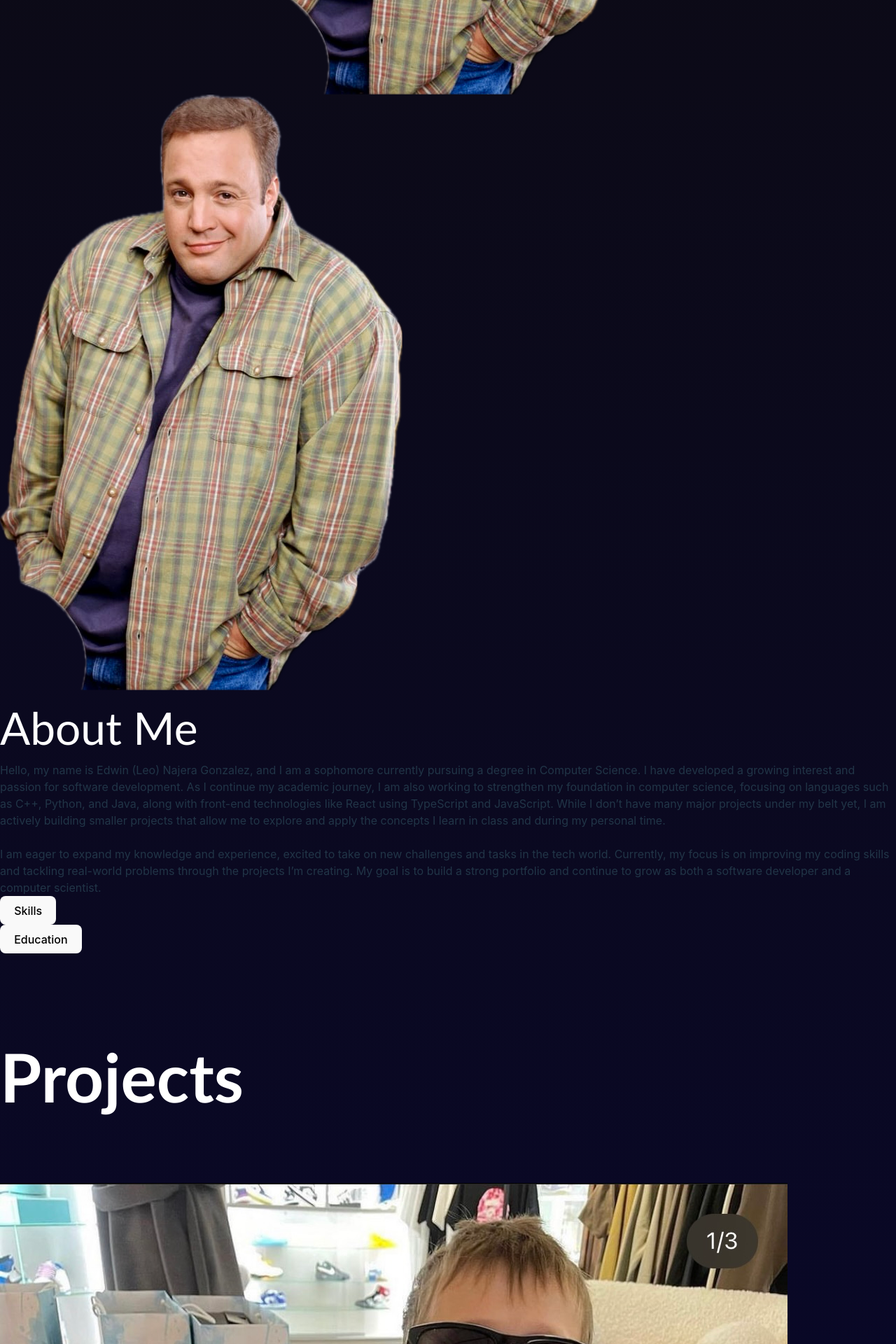
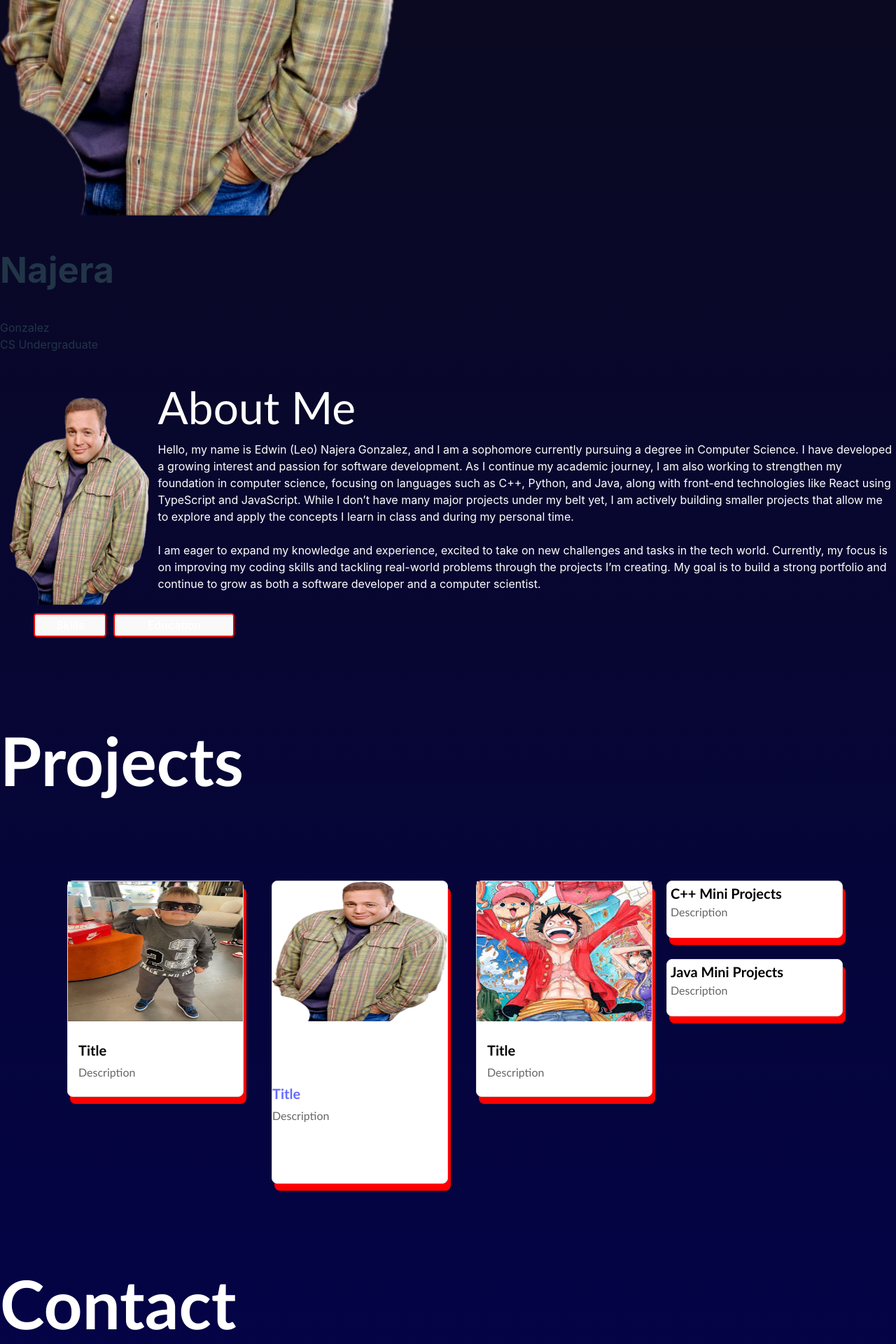
Before and after one commit to Edwin-Najera/Web-Portfolio, a React (Vite) app in the folder portfolio/: page / in a window 1280 px wide. Shown: the part 780-2700 px from the top of the page at 70% size. Built offline with nearby package versions, Linux system fonts and the light colour scheme.

Commit message:
Added separate css files

```diff
--- /dev/null
+++ b/portfolio/src/components/AboutMe.css
@@ -0,0 +1,98 @@
+.image-center {
+    margin-left: 1%;
+    margin-top: 5%;
+    margin-bottom: 1%;
+    display: block;
+    width: 200px;
+    border-radius: 4%;
+  }
+
+  .inline {
+    display: flex;
+    flex-direction: row;
+    align-items: center;
+    align-content: center;
+    justify-content: center;
+  }
+
+  .buttons-inline {
+    display: flex;
+    margin: 0 2%;
+    padding: 0 1%;
+    width: fit-content;
+    position: relative;
+    justify-content: start;
+  }
+
+  .header {
+    font-size: 4em;
+    color: white;
+  }
+
+  .txt {
+    margin-left: 1%;
+    text-wrap: wrap;
+    color: white;
+    justify-content: center;
+    vertical-align: top;
+  }
+
+  .button-container {
+    display: flex;
+    flex-direction: column;
+    vertical-align: "text-bottom";
+  }
+
+  .button-collapse {
+    margin-left: 10px;
+    align-content: center;
+    position: relative;
+    padding: 5px 30px;
+    height: auto;
+    color: white;
+    border: 2px solid red;
+    border-radius: 4px;
+    font-size: 16px;
+    cursor: pointer;
+    outline: none;
+    display: inline-block;
+  }
+
+  .button-text {
+    position: relative;
+    z-index: 1; /* Keep the text above the filling effect */
+  }
+
+  .filler {
+    position: absolute;
+    bottom: 0;
+    left: 0;
+    width: 100%;
+    height: 100%;
+    background-color: red; /* Darker shade for the fill effect */
+    border-radius: 4px;
+    transform-origin: bottom left;
+    transform: scale(0,0); /* Start with no fill */
+    transition: transform 0.4s;
+  }
+
+  .button-collapse:hover .filler {
+    transform: scale(1,1);
+  }
+
+  .button-collapse:focus {
+    outline: none;
+  }
+
+  .txt li {
+    height: auto;
+    outline: thin solid red;
+    width: auto;
+  }
+
+  .list-group {
+    list-style: none;
+    color: black;
+    margin-inline-start: 10%;
+    vertical-align: top;
+  }
--- a/portfolio/src/components/AboutMe.tsx
+++ b/portfolio/src/components/AboutMe.tsx
@@ -1,5 +1,5 @@
 import { Fragment, useState } from "react";
-import "./global.css";
+import "./AboutMe.css";
 import { Collapse } from "react-collapse";
 
 interface Props {
--- /dev/null
+++ b/portfolio/src/components/Navbar.css
@@ -0,0 +1,44 @@
+.navbar {
+    display: flex;
+    justify-content: space-between;
+    align-content: center;
+    background-color: rgb(0, 153, 255);
+    color: rgb(255, 254, 254);
+    padding: 1;
+    border-color: black;
+    border-bottom-left-radius: 1em;
+    border-bottom-right-radius: 1em;
+    height: 3rem;
+    opacity: 0.8;
+  }
+
+  .navbar-center .nav-links {
+    list-style-type: none;
+    text-align: center;
+    justify-content: center;
+    align-items: center;
+    display: flex;
+    margin: 0 0 0;
+    padding: 0;
+    margin-right: 2em;
+    font-size: 1em;
+  }
+
+  .navbar-center .nav-links .right{
+    margin-right:0;
+  }
+
+  .navbar-center .nav-links li:hover{
+    transform: translateY(-3px);
+  }
+
+  .btn{
+    border-radius: 1;
+    color:black;
+    height: 100%;
+    line-height: normal;
+  }
+
+  .btn:hover{
+    color: white;
+  }
--- a/portfolio/src/components/Navbar.tsx
+++ b/portfolio/src/components/Navbar.tsx
@@ -1,4 +1,4 @@
-import "./global.css";
+import "./Navbar.css";
 import { Link as ScrollLink, animateScroll as scroll } from "react-scroll";
 import { FaGithub, FaLinkedin } from "react-icons/fa";
 
@@ -6,7 +6,7 @@ const Navbar = () => {
   return (
     <div className="container-fluid sticky-top">
       <nav className="navbar">
-        <div className="navbar-center nav-links container-fluid">
+        <div className="navbar-center nav-links">
           <button
             className="btn navbar-brand navbar-right"
             onClick={() => {
--- /dev/null
+++ b/portfolio/src/components/ProjectCards.css
@@ -0,0 +1,99 @@
+.container-line {
+    display: flex;
+    align-content: center;
+    justify-content: center;
+    margin-top: 10px;
+  }
+
+  .container-stack{
+    display: flex;
+    flex-direction: column;
+    vertical-align: middle;
+  }
+
+  .card {
+    border: 1px solid #ddd;
+    border-radius: 8px;
+    width: 250px;
+    box-shadow: 4px 10px red;
+    margin: 20px;
+    background-color: white;
+  }
+
+  .card:hover{
+    background-color: rgb(0, 0, 0);
+    transform: translateY(-5px);
+  }
+
+  .card-img {
+    position:relative;
+    width: 100%;
+    height: 200px;
+  }
+
+  .card-body {
+    padding: 15px;
+  }
+
+  .card-title {
+    font-size: 1.25rem;
+    margin: 0;
+  }
+
+  .card-description {
+    font-size: 1rem;
+    color: #666;
+    margin: 10px 0;
+  }
+
+  .card .btn{
+    padding: 10px;
+    background-color: #007bff;
+    color: white;
+    border: none;
+    border-radius: 5px;
+    cursor: pointer;
+    transition: background-color 0.3s;
+  }
+
+  .card-small {
+    border: 1px solid #ddd;
+    border-radius: 8px;
+    height: 80px;
+    width: 250px;
+    box-shadow: 4px 10px red;
+    margin: 20px 0 10px;
+    background-color: white;
+  }
+
+  .card-body-small {
+    padding: 5px;
+  }
+
+  .card-title-small {
+    font-size: 1.25rem;
+    text-align: left;
+    margin: 0;
+  }
+
+  .card-description-small {
+    font-size: 1rem;
+    text-align: left;
+    color: #666;
+    margin: 5px 0;
+  }
+
+  .card-small .btn{
+    padding: 10px;
+    background-color: #007bff;
+    color: white;
+    border: none;
+    border-radius: 5px;
+    cursor: pointer;
+    transition: background-color 0.3s;
+  }
+
+  .card-small:hover{
+    background-color: rgb(0, 0, 0);
+    transform: translateY(-5px);
+  }
--- a/portfolio/src/components/ProjectCards.tsx
+++ b/portfolio/src/components/ProjectCards.tsx
@@ -1,4 +1,4 @@
-import "./global.css";
+import "./ProjectCards.css";
 
 interface Props {
   image1: string;
--- /dev/null
+++ b/portfolio/src/components/StartPage.css
@@ -0,0 +1,34 @@
+.container {
+    display: flex;
+    color: white;
+    position: relative;
+    align-content: center;
+    align-items: center;
+    justify-content: center;
+    margin-top: 1em;
+  }
+
+  .image {
+    margin:2em 0;
+    border-radius: 4%;
+    display: block;
+    width:35%;
+  }
+
+  .text-left {
+    font-size: 5em;
+  }
+
+  .text-right {
+    font-size: 5em;
+  }
+
+  .text-left-bottom {
+    text-align: right;
+    font-size: larger;
+  }
+
+  .text-right-bottom {
+    text-align: left;
+    font-size: larger;
+  }
--- a/portfolio/src/components/global.css
+++ b/portfolio/src/components/global.css
@@ -1,52 +1 @@
 /*Global css styles for all components*/
-.container{
-    display: flex;
-    align-content: center;
-    justify-content: center;
-    flex-direction: row;
-    margin-top: 1em;
-}
-.navbar {
-    display: flex;
-    justify-content: space-between;
-    align-content: center;
-    background-color: rgb(0, 153, 255);
-    color: rgb(255, 254, 254);
-    padding: 1;
-    border-color: black;
-    border-bottom-left-radius: 1em;
-    border-bottom-right-radius: 1em;
-    height: 3rem;
-    opacity: 0.8;
-  }
-
-  .navbar-center .nav-links {
-    list-style-type: none;
-    text-align: center;
-    justify-content: center;
-    align-items: center;
-    display: flex;
-    margin: 0 0 0;
-    padding: 0;
-    margin-right: 2em;
-    font-size: 1em;
-  }
-
-  .navbar-center .nav-links .right{
-    margin-right:0;
-  }
-
-  .navbar-center .nav-links li:hover{
-    transform: translateY(-3px);
-  }
-
-  .btn{
-    border-radius: 1;
-    color:black;
-    height: 100%;
-    line-height: normal;
-  }
-
-  .btn:hover{
-    color: white;
-  }
```
